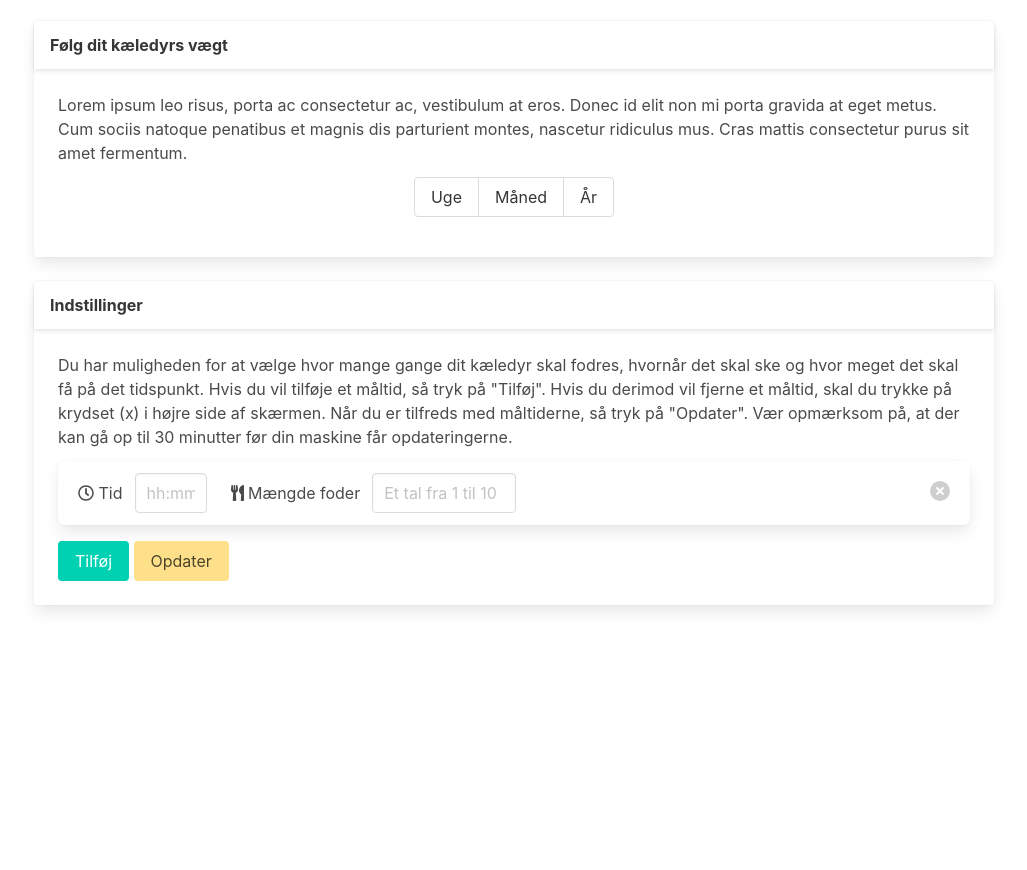
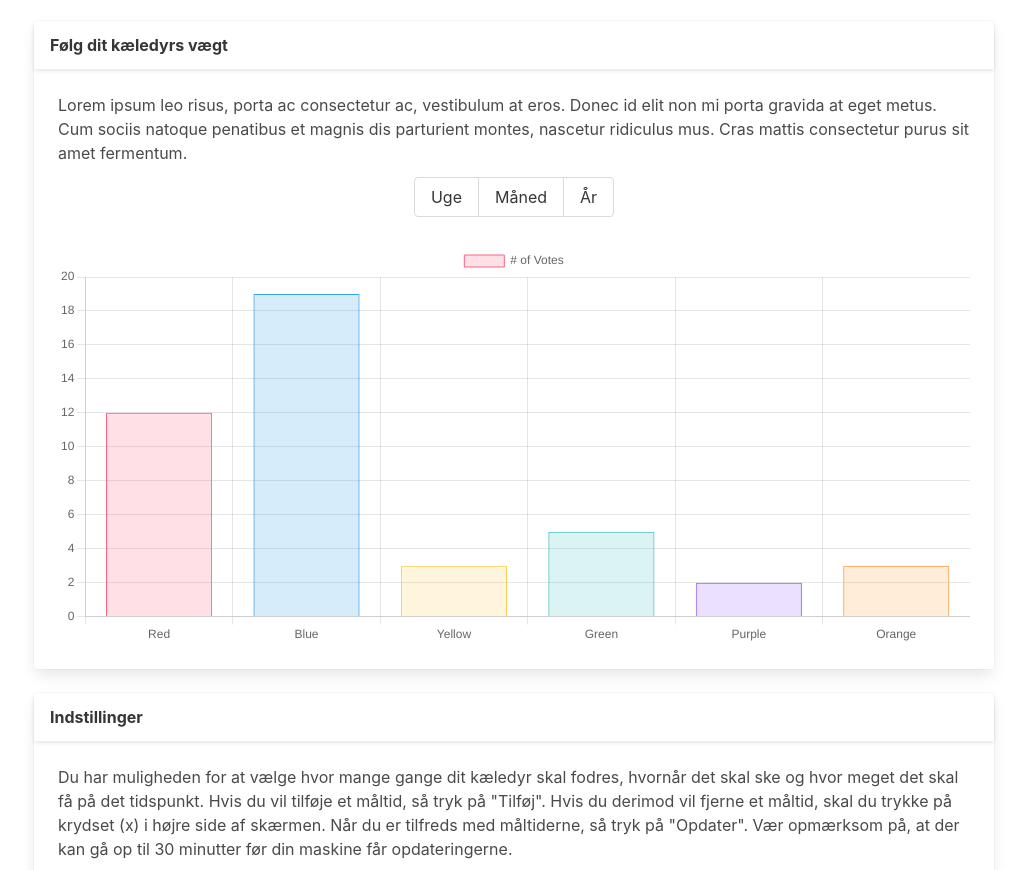
Before and after one commit to jehaj/automatisk-katte-fodrer, a plain HTML site: page website/index.html in a window 1280 px wide. Shown: the part 212-1082 px from the top of the page, without its empty margins (126-1153 px from the left). Before the commit the page ends 865 px from the top, so only its background shows below. Drawn offline with nearby package versions, Linux system fonts and the light colour scheme.

Commit message:
chart + data fjernes ikke ved tilføjelse af nyt felt

```diff
--- /dev/null
+++ b/website/chartScript.js
@@ -0,0 +1,35 @@
+var ctx = document.getElementById('weightChart').getContext('2d');
+var myChart = new Chart(ctx, {
+    type: 'bar',
+    data: {
+        labels: ['Red', 'Blue', 'Yellow', 'Green', 'Purple', 'Orange'],
+        datasets: [{
+            label: '# of Votes',
+            data: [12, 19, 3, 5, 2, 3],
+            backgroundColor: [
+                'rgba(255, 99, 132, 0.2)',
+                'rgba(54, 162, 235, 0.2)',
+                'rgba(255, 206, 86, 0.2)',
+                'rgba(75, 192, 192, 0.2)',
+                'rgba(153, 102, 255, 0.2)',
+                'rgba(255, 159, 64, 0.2)'
+            ],
+            borderColor: [
+                'rgba(255, 99, 132, 1)',
+                'rgba(54, 162, 235, 1)',
+                'rgba(255, 206, 86, 1)',
+                'rgba(75, 192, 192, 1)',
+                'rgba(153, 102, 255, 1)',
+                'rgba(255, 159, 64, 1)'
+            ],
+            borderWidth: 1
+        }]
+    },
+    options: {
+        scales: {
+            y: {
+                beginAtZero: true
+            }
+        }
+    }
+});
--- a/website/index.html
+++ b/website/index.html
@@ -8,8 +8,10 @@
     <meta name="viewport" content="width=device-width, initial-scale=1.0">
 
     <link rel="stylesheet" href="https://cdn.jsdelivr.net/npm/bulma@0.9.2/css/bulma.min.css">
+    <script defer src="https://cdn.jsdelivr.net/npm/chart.js@3.2.0/dist/chart.min.js"></script>
     <script defer src="https://cdnjs.cloudflare.com/ajax/libs/font-awesome/5.15.3/js/all.min.js"></script>
     <script defer src="./script.js"></script>
+    <script defer src="./chartScript.js"></script>
 
     <title>Aukafo</title>
 </head>
@@ -40,8 +42,8 @@
                         porta gravida at eget metus. Cum sociis natoque penatibus et magnis dis parturient montes,
                         nascetur ridiculus mus. Cras mattis consectetur purus sit amet fermentum.
 
-                        <div class="columns">
-                            <div class="column">
+                        <div class="columns pb-0">
+                            <div class="column pb-0 mb-0">
                                 <div class="field has-addons has-addons-centered mt-3">
                                     <p class="control">
                                         <button class="button">
@@ -61,6 +63,8 @@
                                 </div>
                             </div>
                         </div>
+
+                        <canvas id="weightChart" width="912" height="400" style="margin-left: auto; margin-right: auto;"></canvas>
 
                     </div>
                 </div>
--- a/website/script.js
+++ b/website/script.js
@@ -9,9 +9,10 @@ function updateButtons() {
 }
 
 addButton = document.getElementById('add-button');
-addButton.addEventListener('click', () => {
+addButton.addEventListener('click', (event) => {
+    event.preventDefault();
     let settingsHolder = document.getElementById('settings-holder');
-    settingsHolder.innerHTML += `<div class="box mt-3 mb-0">
+    settingsHolder.insertAdjacentHTML('beforeend', `<div class="box mt-3 mb-0">
     <div class="columns is-vcentered">
         <div class="column is-narrow">
             <div class="columns is-vcentered">
@@ -45,6 +46,6 @@ addButton.addEventListener('click', () => {
             <button class="delete" id="delete-button"></button>
         </div>
     </div>
-</div>`;
+</div>`);
     updateButtons();
 });
```
